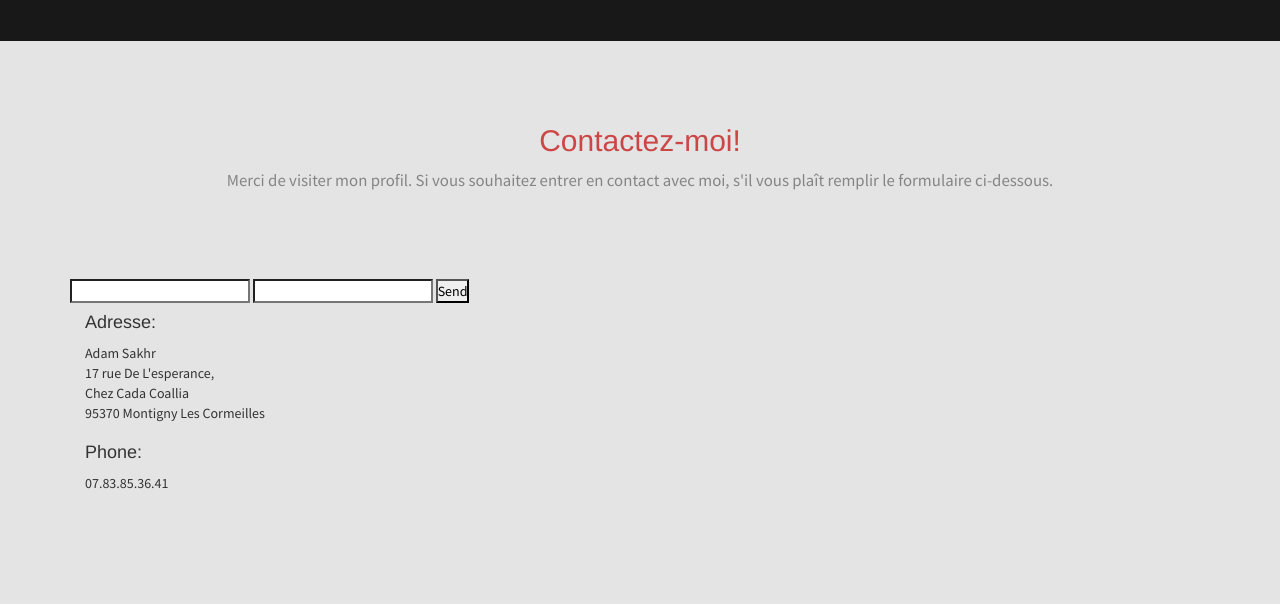
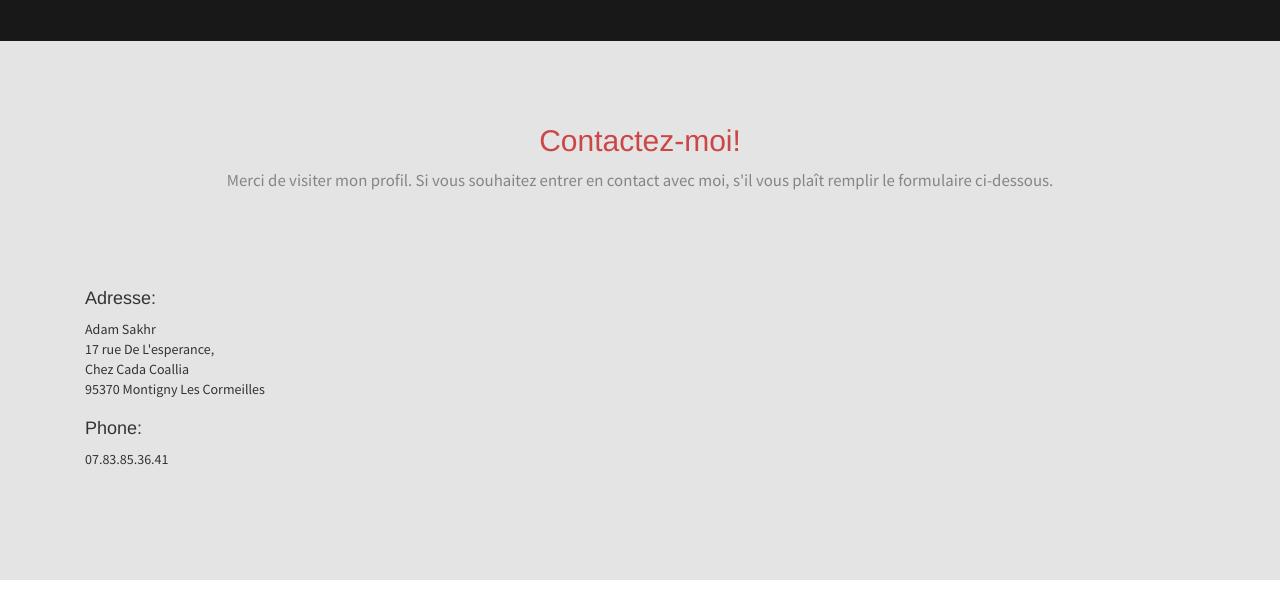
Before and after one commit to sakhradam/sakhradam.github.io, a plain HTML site: page index.html in a window 1280 px wide. Shown: the part 3685-4290 px from the top of the page. Drawn offline with Linux system fonts and the light colour scheme.

Commit message:
Update index.html

```diff
--- a/index.html
+++ b/index.html
@@ -533,12 +533,11 @@ Fournisseur d'Accès Internet. </span> </li>
 
             <div class="row mrgn30">
 
-                <form action="https://formspree.io/adam.sakhr@gmail.com"
-      method="POST">
-    <input type="text" name="name">
-    <input type="email" name="_replyto">
-    <input type="submit" value="Send">
-</form>
+ <form method="post" action="" id="contactfrm" role="form">
+                  <script type="text/javascript"> id = 206041; </script>
+              <script type="text/javascript" src="http://kontactr.com/wp.js"></script>
+
+                </form>
                 <div class="col-sm-4">
 
 
```
